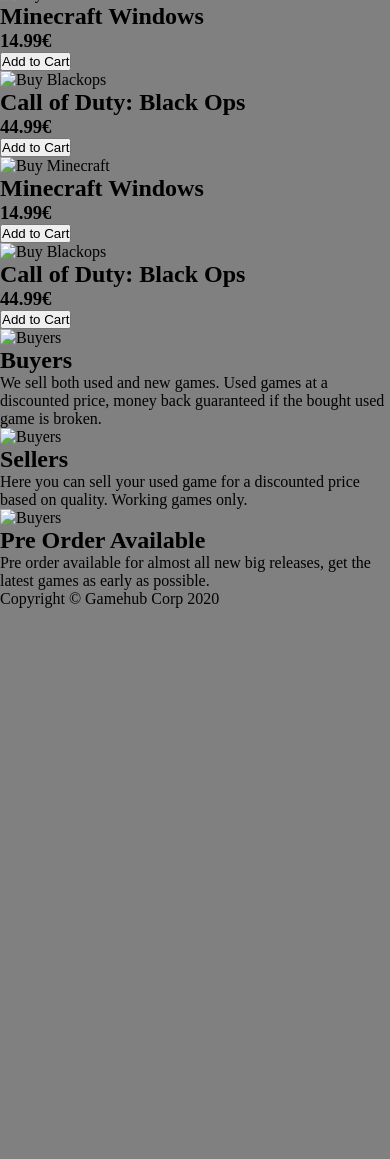
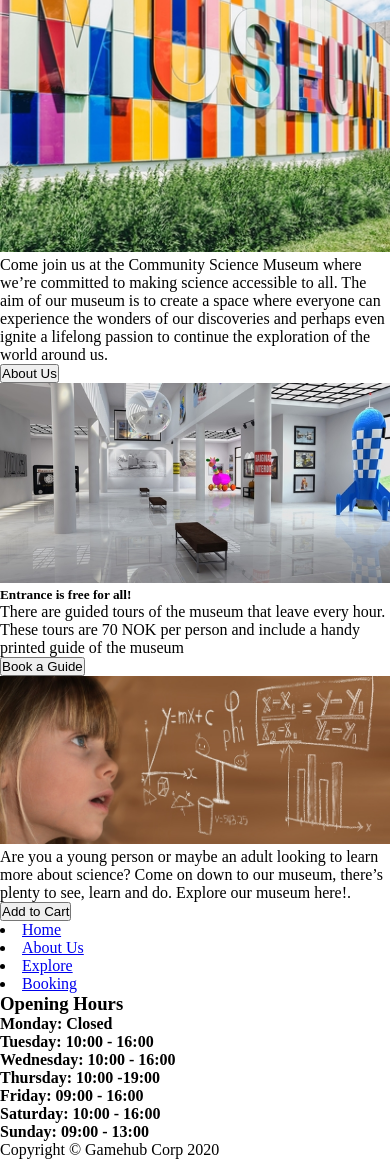
Before and after one commit to Advancedhd/Semester-Project, a plain HTML site: page booking.html in a window 390 px wide. Shown: the part 275-1434 px from the top of the page. Before the commit the page ends 883 px from the top, so only its background shows below. Drawn offline with Linux system fonts and the light colour scheme; files that its build step writes are made by us from their sources.

Commit message:
Added all html
Added all of the html needed for the project

```diff
--- a/booking.html
+++ b/booking.html
@@ -5,7 +5,7 @@
     <title>Home</title>
     <meta name="description" content="The homepage on the website">
     <meta name="viewport" content="width=device-width, initial-scale=1.0">
-    <link href="css/styles.css" rel="stylesheet">
+    <link href="styles.css" rel="stylesheet">
     <script src="https://kit.fontawesome.com/698b6da628.js" crossorigin="anonymous"></script>
     <link href="https://cdnjs.cloudflare.com/ajax/libs/font-awesome/5.12.1/css/all.min.css" rel="stylesheet">
 </head>
@@ -13,94 +13,64 @@
 <body>
     <header class="Headerhome">
         <nav class="nav">
-            <a href="index.html"> <img src="images/gamehublogo.png" id="logo"></a>
+            <a href="index.html"> <img src="/images/logo.png" id="logo"></a>
             <input type="checkbox" id="hamburgermeny">
                 <div class="fasfabars"><label for="hamburgermeny"><i class="fas fa-bars"></i></label></div>
             <ul class="nav-links">
-                <li><input type="search" name="Search" class="form__input__search" placeholder="Search"></li>
-                <li><button type="submit"><i class="fa fa-search"></i></button></li>
-                <li><a href="games.html">Games</a></li>
-                <li><a href="sellers.html">Sellers</a></li>
-                <li><a href="contact.html">Contact</a></li>
-                <li><a href="login.html">Login</a></li>
-                <li><a href="signup.html">Signup</a></li>
-                <li><a href="cart.html">Cart</a></li>
+                <li><a href="index.html" class="active">Home</a></li>
+                <li><a href="about.html">About Us</a></li>
+                <li><a href="explore.html">Explore</a></li>
+                <li><a href="booking.html">Booking</a></li>
             </ul>
         </nav>
     </header>
     <main id="mainhome">
         <div>
-            <h1>Hot Deals</h1>
+            <h1>Science Museum</h1>
             <div class="card">
                 <div>
+                    <img src="Images/Museum.jpg" alt="Picture of the Museum" width="100%" height="auto">
+                    <p> Come join us at the Community Science Museum where we’re committed to making science accessible to all.
+                        The aim of our museum is to create a space where everyone can experience the wonders of our discoveries and perhaps even ignite
+                        a lifelong passion to continue the exploration of the world around us.
+                    </p>
+                    <button type="submit" Class="AboutUs">About Us</button>
                 </div>
                 <div>
-                    <img src="images/blackops.png" alt="Buy Blackops" width="100%" height="auto">
-                    <h2>Call of Duty: Black Ops</h2>
-                    <h3>44.99€</h3>
-                    <button type="submit" Class="Addtocart">Add to Cart</button>
+                    <img src="images/Hall.jpg" alt="Picture of the inside of the museum" width="100%" height="auto">
+                    <h5>Entrance is free for all!</h5>
+                    <p>There are guided tours of the museum that leave every hour. These tours are 70 NOK per person and include a handy printed guide of the museum</p>
+                    <button type="submit" Class="bookaguide">Book a Guide</button>
+                </div>
+                <div>
+                    <img src="images/math.jpg" alt="Picture of child solving math" width="100%" height="auto">
+                    <p>Are you a young person or maybe an adult looking to learn more about science? Come on down to our museum, there’s plenty to see, learn and do. Explore our museum here!.</p>
+                    <button type="submit" Class="explore">Add to Cart</button>
                 </div>
             </div>
         </div>
+    </main>
+    <footer>
         <div>
-            <h1>New Releases</h1>
-            <div class="card">
-                <div>
-                    <img src="images/minecraft.jpg" alt="Buy Minecraft" width="100%" height="auto">
-                    <h2>Minecraft Windows</h2>
-                    <h3>14.99€</h3>
-                    <button type="submit" Class="Addtocart">Add to Cart</button>
-                </div>
-                <div>
-                    <img src="images/blackops.png" alt="Buy Blackops" width="100%" height="auto">
-                    <h2>Call of Duty: Black Ops</h2>
-                    <h3>44.99€</h3>
-                    <button type="submit" Class="Addtocart">Add to Cart</button>
-                </div>
-                <div id="activedesktopmq2">
-                    <img src="images/minecraft.jpg" alt="Buy Minecraft" width="100%" height="auto">
-                    <h2>Minecraft Windows</h2>
-                    <h3>14.99€</h3>
-                    <button type="submit" Class="Addtocart">Add to Cart</button>
-                </div>
-                <div id="activedesktopmq3">
-                    <img src="images/blackops.png" alt="Buy Blackops" width="100%" height="auto">
-                    <h2>Call of Duty: Black Ops</h2>
-                    <h3>44.99€</h3>
-                    <button type="submit" Class="Addtocart">Add to Cart</button>
-                </div>
-            </div>
+            <li><a href="index.html">Home</a></li>
+            <li><a href="about.html">About Us</a></li>
+            <li><a href="explore.html">Explore</a></li>
+            <li><a href="booking.html">Booking</a></li>
         </div>
-        <div class="siteinformation">
-            <div class="buyers">
-                <div class="infophoto"><img src="images/deskplay.jpg" alt="Buyers" width="100%" height="auto"></div>
-                <h2>Buyers</h2>
-                <div>
-                <p>We sell both used and new games. Used games at a discounted price, money back guaranteed if the bought used
-                    game is broken.</p>
-                </div>
-            </div>
-            <div class="sellershome">
-                <div class="infophoto"><img src="images/gamecenter.jpg" alt="Buyers" width="100%" height="auto"></div>
-                <h2>Sellers</h2>
-                <div>
-                <p>Here you can sell your used game for a discounted price based on quality. Working games only.</p>
-                </div>
-            </div>
-            <div class="preorder">
-                <div class="infophoto"><img src="images/competetiveplay.jpg" alt="Buyers" width="100%" height="auto"></div>
-                <h2>Pre Order Available</h2>
-                <div>
-                    <p>Pre order available for almost all new big releases, get the latest games as early as possible.</p>
-                </div>
-            </div>
+        <div>
+            <h3>Opening Hours</h3>
+            <h4>Monday: Closed</h4>
+            <h4>Tuesday: 10:00 - 16:00</h4>
+            <h4>Wednesday: 10:00 - 16:00</h4>
+            <h4>Thursday: 10:00 -19:00</h4>
+            <h4>Friday: 09:00 - 16:00</h4>
+            <h4>Saturday: 10:00 - 16:00</h4>
+            <h4>Sunday: 09:00 - 13:00</h4>
         </div>
-
-    </main>
-    <footer class="Footerhome">
-        Copyright &copy; Gamehub Corp 2020
-    </footer>
-
+        <div>
+            Copyright &copy; Gamehub Corp 2020
+        </div>
+        </footer>
 </body>
 
 </html>
--- a/styles.css
+++ b/styles.css
@@ -5,7 +5,7 @@
 }
 
 body {
-  background-color: gray;
+  background-color: white;
   z-index: -1;
 }
 
@@ -66,7 +66,7 @@
 }
 
 .fasfabars {
-  color: coral;
+  color: white;
   float: right;
   padding: 40px;
   display: block;
```
Also changed, not shown: about.html (+91 -0 lines), explore.html (+83 -0 lines), index.html (+8 -2 lines).
